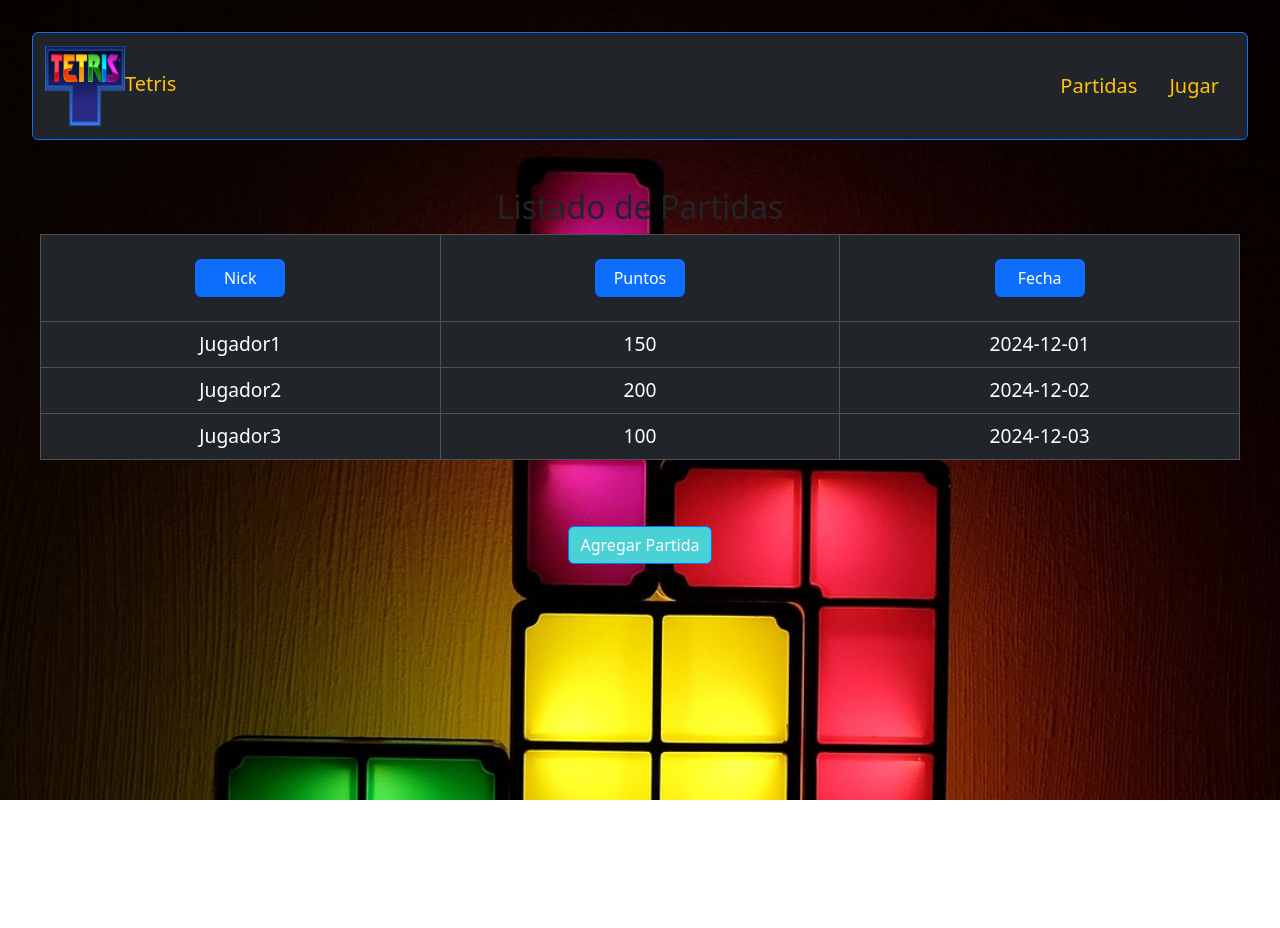
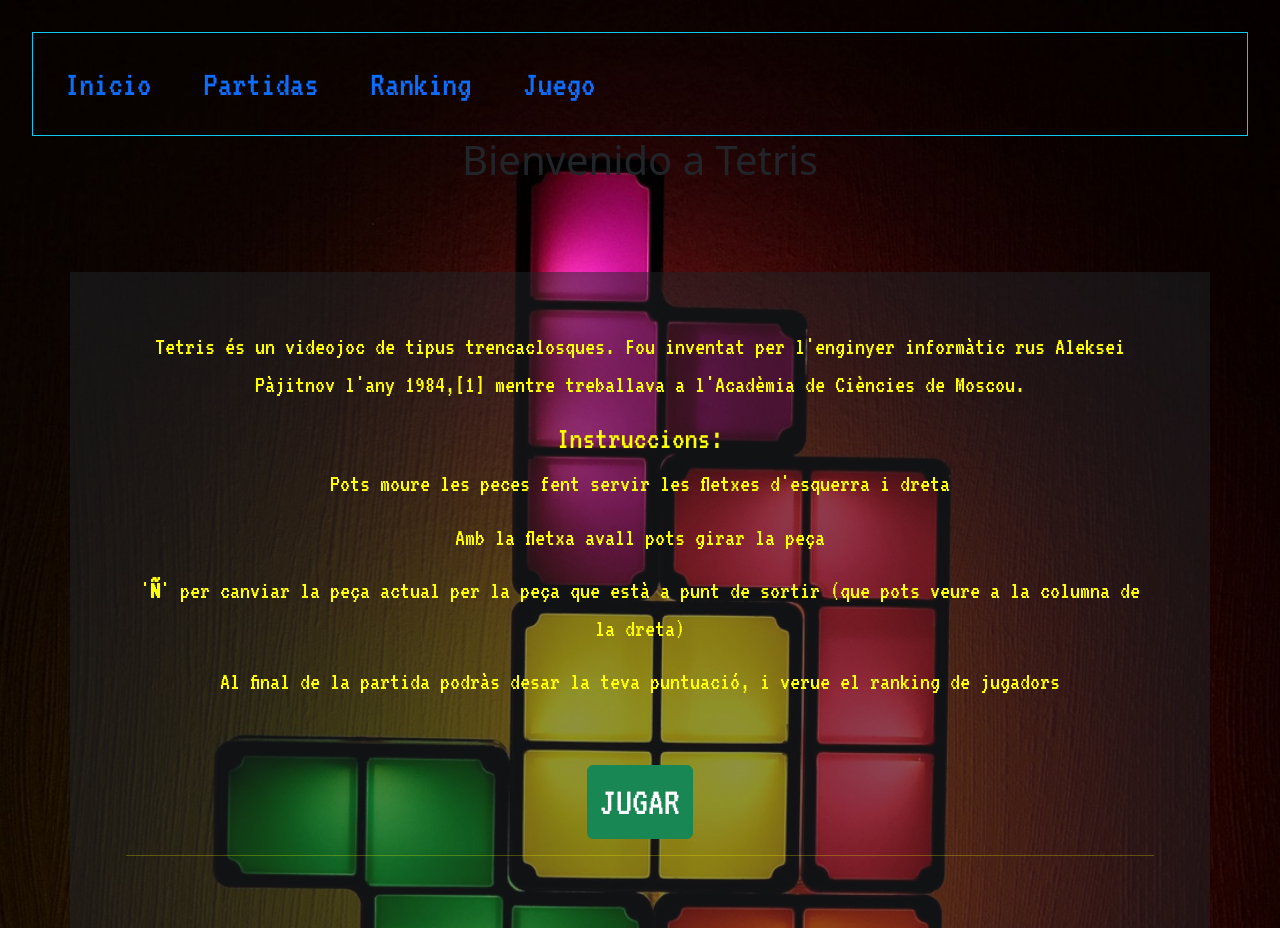
Before and after one commit to Albertojs89/TetrisAlberto, a React (Vite) app: page / in a window 1280 px wide. Before the commit the page ends 800 px from the top, so only its background shows below. Built offline with nearby package versions, Linux system fonts and the light colour scheme.

Commit message:
vistas terminada

```diff
--- a/index.html
+++ b/index.html
@@ -18,6 +18,7 @@
 			href="https://fonts.googleapis.com/css2?family=Open+Sans:ital,wght@0,300;0,400;0,500;0,600;1,400;1,500;1,600&family=Raleway:ital,wght@0,100;0,200;0,300;0,400;0,500;0,600;0,700;1,100;1,200;1,300;1,400;1,500;1,600&family=VT323&display=swap"
 			rel="stylesheet"
 		/>
+		  <link href="https://fonts.googleapis.com/css2?family=Press+Start+2P&display=swap" rel="stylesheet">
 
 		<!-- icons -->
 		<link
@@ -29,6 +30,20 @@
   <body>
 
     <div id="root"></div>
+		<main class="container mt-5 bg-opacity-50 bg-dark p-2">
+			<!-- Pantalla de introducción -->
+      <div id="intro" class="text-center p-5">
+        <p>Tetris és un videojoc de tipus trencaclosques. Fou inventat per l'enginyer informàtic rus Aleksei Pàjitnov l'any 1984,[1] mentre treballava a l'Acadèmia de Ciències de Moscou.</p>
+        <h2>Instruccions:</h2>
+        <p>Pots moure les peces fent servir les fletxes d'esquerra i dreta</p>
+        <p>Amb la fletxa avall pots girar la peça</p>
+        <p>'<strong>Ñ</strong>' per canviar la peça actual per la peça que està a punt de sortir (que pots veure a la columna de la dreta)</p>
+        <p>Al final de la partida podràs desar la teva puntuació, i verue el ranking de jugadors</p>
+        <button class="btn btn-success fs-1 mt-5">JUGAR</button>
+				<hr>
+      </div>
+
+		</main>
     <script type="module" src="/src/main.jsx"></script>
   </body>
 </html>
--- a/package.json
+++ b/package.json
@@ -12,7 +12,8 @@
   "dependencies": {
     "bootstrap": "^5.3.3",
     "react": "^18.3.1",
-    "react-dom": "^18.3.1"
+    "react-dom": "^18.3.1",
+    "react-router-dom": "^7.1.3"
   },
   "devDependencies": {
     "@eslint/js": "^9.15.0",
--- a/src/App.jsx
+++ b/src/App.jsx
@@ -3,18 +3,22 @@
 import viteLogo from '/vite.svg'
 import './App.css'
 import Partidas from "./components/Partidas";
-import {Header} from './components/Header';
+import Header from './components/Header';
+import { BrowserRouter as Router, Routes, Route } from 'react-router-dom';
 
 function App() {
-
-
   return (
-    <>
-      <Header />
+    <Router>
       <div className="App">
-        <Partidas />
+        <Header />
+        <main>
+          <Routes>
+            <Route path="/" element={<h1>Bienvenido a Tetris</h1>} />
+            <Route path="/partidas" element={<Partidas />} />
+          </Routes>
+        </main>
       </div>
-    </>
+    </Router>
   );
 }
 
--- /dev/null
+++ b/src/components/Header.css
@@ -0,0 +1,26 @@
+/* src/components/Header.css */
+.header-container {
+  border: 2px solid #17a2b8; /* Azul claro */
+  background-color: transparent; /* Fondo sin color */
+  font-family: "VT323", monospace;
+  color: #ffc107; /* Amarillo */
+  font-size: 36px;
+}
+
+.nav-link {
+  color: #ffc107; /* Amarillo */
+  font-size: 1rem; /* Ajuste del tamaño para la fuente retro */
+  text-decoration: none;
+  margin-right: 20px;
+}
+
+.nav-link:hover {
+  color: #ffd700; /* Amarillo más brillante */
+  text-decoration: underline;
+}
+
+.nav {
+  list-style: none;
+  padding: 0;
+  margin: 0;
+}
--- a/src/components/Header.jsx
+++ b/src/components/Header.jsx
@@ -1,28 +1,37 @@
+// src/components/Header.jsx
+import React from "react";
+import { Link } from "react-router-dom";
+import "./Header.css";
 
-export function Header(){
+const Header = () => {
   return (
-    <div>
-      <nav className="navbar navbar-expand-lg bg-dark rounded border border-primary">
-        <div className="container-fluid">
-          {/* Logotipo */}
-          <a className="navbar-brand text-warning" href="#">
-            <img src="src/assets/logo.png" alt="Logo" width="80" height="80" />
-            Tetris
-          </a>
-
-          {/* Enlaces del menú */}
-          <div className="d-flex">
-            <a href="#" className="navbar-brand text-warning mx-3">
+    <header className="header-container border border-info p-3">
+      <nav className="d-flex justify-content-start align-items-center">
+        <ul className="nav">
+          <li className="nav-item">
+            <Link to="/" className="nav-link">
+              Inicio
+            </Link>
+          </li>
+          <li className="nav-item">
+            <Link to="/partidas" className="nav-link">
               Partidas
-            </a>
-            <a href="#" className="navbar-brand text-warning mx-3">
-              Jugar
-            </a>
-          </div>
-        </div>
+            </Link>
+          </li>
+          <li className="nav-item">
+            <Link to="/ranking" className="nav-link">
+              Ranking
+            </Link>
+          </li>
+          <li className="nav-item">
+            <Link to="/juego" className="nav-link">
+              Juego
+            </Link>
+          </li>
+        </ul>
       </nav>
-    </div>
+    </header>
   );
-}
+};
 
 export default Header;
--- a/src/index.css
+++ b/src/index.css
@@ -3,5 +3,11 @@
 				background-size: cover;
 				background-image: url("assets/fondo.jpg");
 				font-family: "VT323", monospace;
-				font-size: 25px;
+				font-size: 40px;
 			}
+
+#intro{
+	font-family: "VT323", monospace;
+	font-size: 25px;
+	color: yellow;
+}
--- a/src/main.jsx
+++ b/src/main.jsx
@@ -3,7 +3,7 @@
 import './index.css'
 import App from './App.jsx'
 import "bootstrap/dist/css/bootstrap.min.css";
-
+import './index.css'; // Importa el CSS aquí
 
 createRoot(document.getElementById('root')).render(
   <StrictMode>
```
Also changed, not shown: 1 other file (tests, documents, lock files or other folders).
